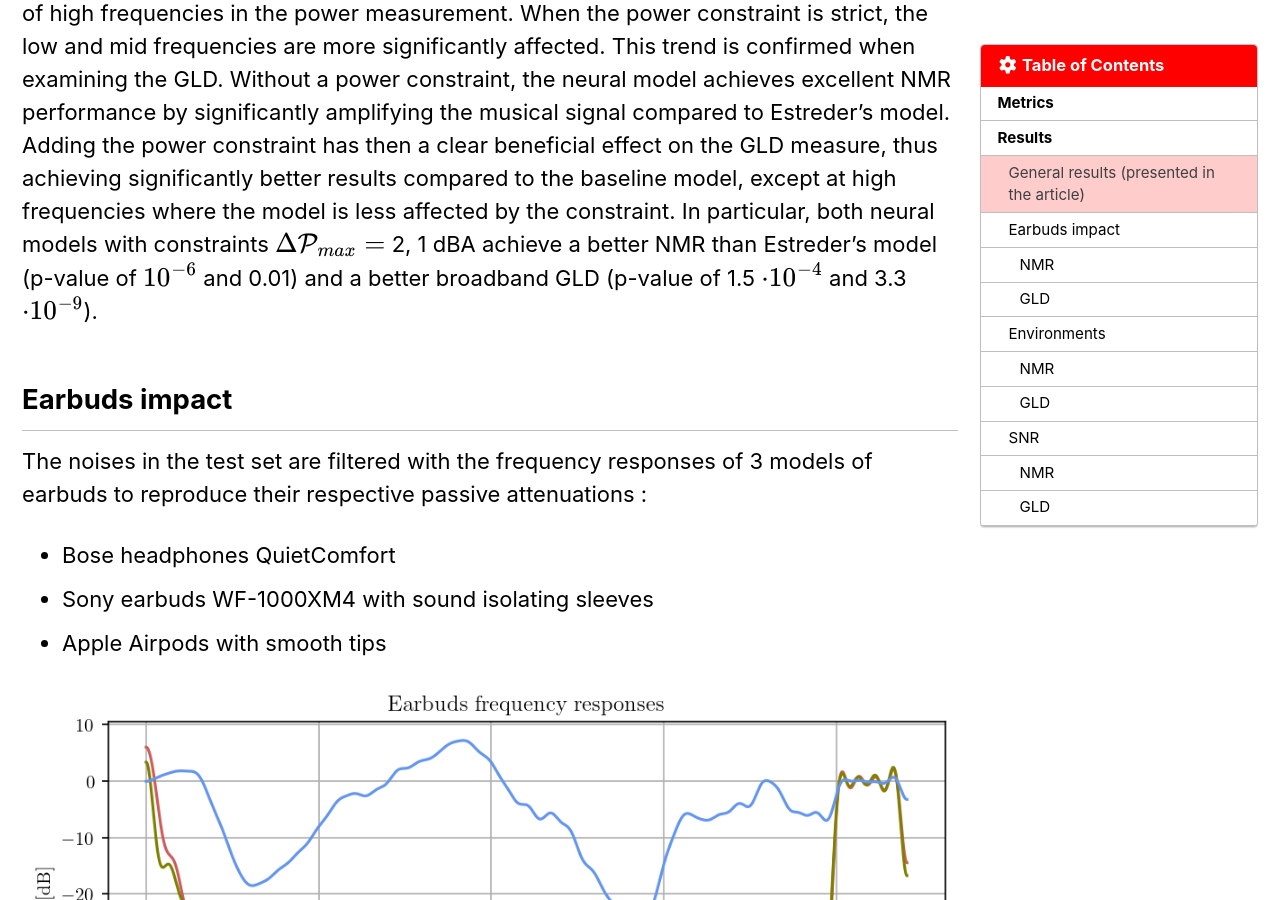
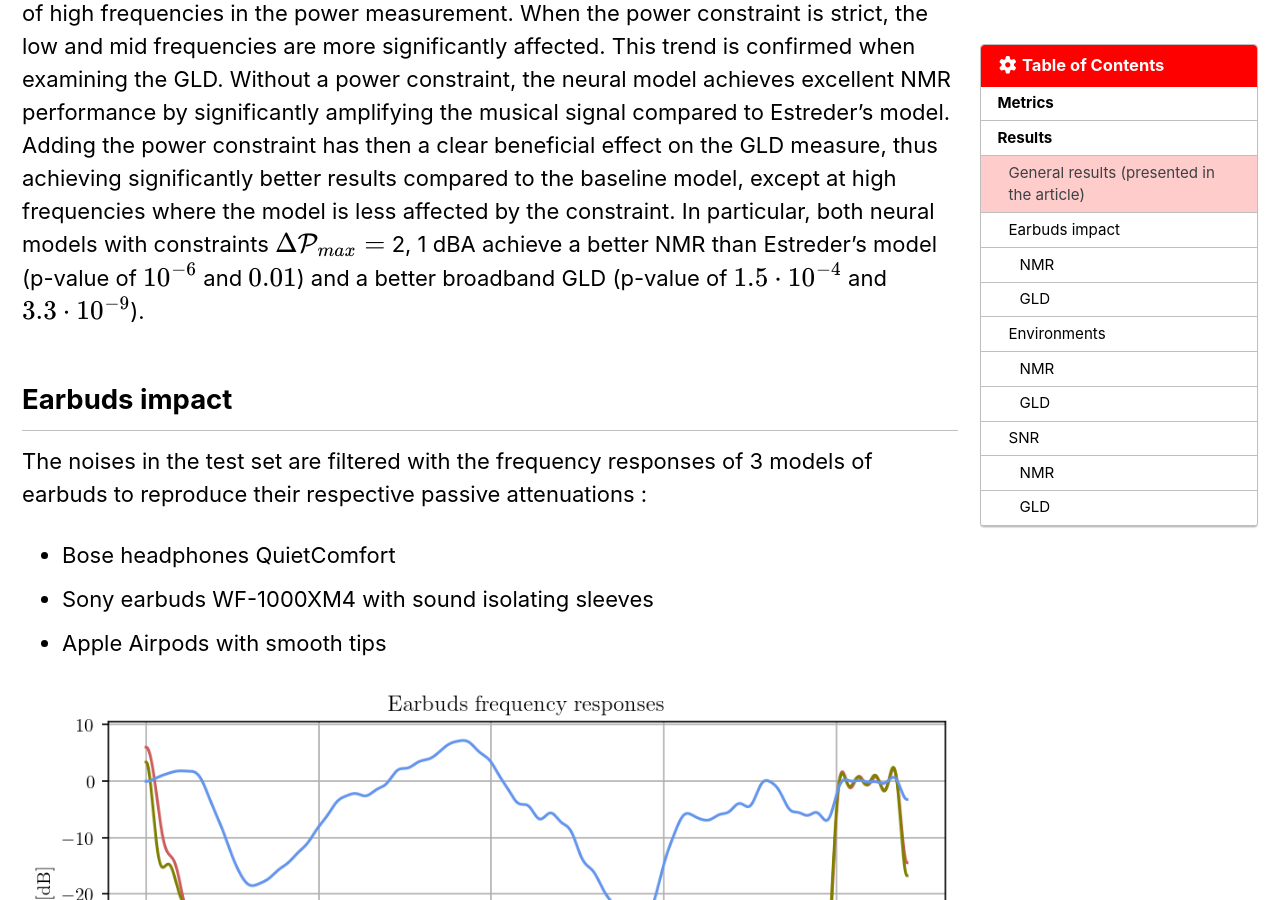
Before and after one commit to ClementineBerger/DPNMM, a Jekyll site: the page built from docs/_pages/results.md, in a window 1280 px wide and 900 px high, scrolled down 2906 px. Built offline with Jekyll 4.4.1, drawn with Linux system fonts in a browser that asks for light colours; cached includes are drawn as plain includes; formulas are drawn with MathJax 3.

Commit message:
fix issue latex

```diff
--- a/docs/_pages/results.md
+++ b/docs/_pages/results.md
@@ -74,7 +74,7 @@ In terms of NMR, all three versions of PDNMM outperform Estreder's model on the
 The version of the neural model without any power constraint performs the best compared to the baseline (p-value = $7 \cdot 10^{-8}$).
 Applying a power constraint results in a decrease in performance all the more important the stricter the constraint (low constraint threshold value) particularly in the low-frequency range to the point of becoming less performant than Estreder's PEQ. This outcome is expected, given the relatively low weight of high frequencies in the power measurement.
 When the power constraint is strict, the low and mid frequencies are more significantly affected. This trend is confirmed when examining the GLD. Without a power constraint, the neural model achieves excellent NMR performance by significantly amplifying the musical signal compared to Estreder's model. Adding the power constraint has then a clear beneficial effect on the GLD measure, thus achieving significantly better results compared to the baseline model, except at high frequencies where the model is less affected by the constraint.
-In particular, both neural models with constraints $\Delta \mathcal{P}_{max} = $ 2, 1 dBA achieve a better NMR than Estreder's model (p-value of $10^{-6}$ and 0.01) and a better broadband GLD (p-value of 1.5 $\cdot 10^{-4}$ and 3.3 $\cdot 10^{-9}$).
+In particular, both neural models with constraints $\Delta \mathcal{P}_{max} = $ 2, 1 dBA achieve a better NMR than Estreder's model (p-value of $10^{-6}$ and $0.01$) and a better broadband GLD (p-value of $1.5 \cdot 10^{-4}$ and $3.3 \cdot 10^{-9}$).
 <!-- {: .text-justify} -->
 
 ## Earbuds impact
```
